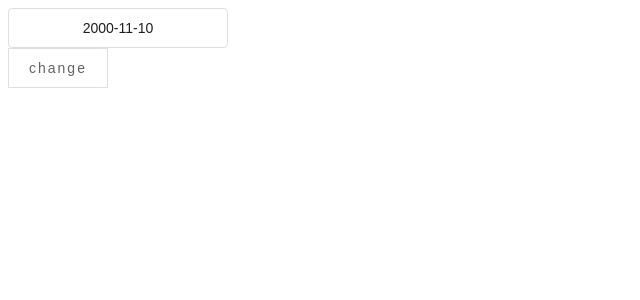
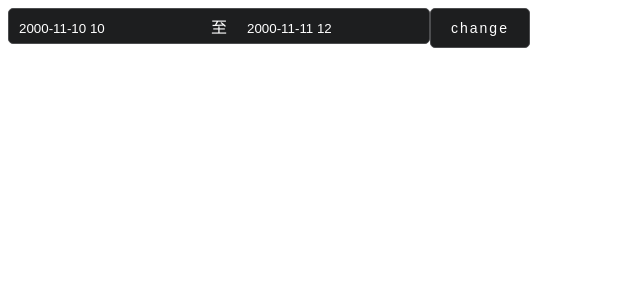
Before and after one commit to register2019/calendar, a Vue app: page / in a window 1280 px wide. Shown: the top 300 px of the page, without its empty margins (0-640 px from the left). Built offline with nearby package versions, Linux system fonts and the light colour scheme.

Commit message:
feat: 更新测试文件及Btn修改圆角弧度

```diff
--- a/packages/components/Button/index.vue
+++ b/packages/components/Button/index.vue
@@ -45,6 +45,7 @@ if (props.size === "small") {
 	padding: v-bind(dynamicPadding);
 	font-size: v-bind(dynamicFontSize);
 	letter-spacing: 2px;
+	border-radius: 5px;
 	&.btn-default {
 		&-light {
 			color: var(--base-font-color);
--- a/src/App.vue
+++ b/src/App.vue
@@ -1,43 +1,62 @@
 <template>
-	<DefaultCalendar
-		v-model="defaultValue"
-		type="Date"
-		:theme="themeGlobal"
-		:i18n="i18nGlobal"
-		:pickerOptions="pickerOptions"
-		@onClick="getSelectedDate"
-	/>
-	<DefaultButton @click="changeLang">change</DefaultButton>
+	<div>
+		<DefaultCalendar
+			v-model="selectedTimeRange"
+			@onClick="getSelectedTimeRange"
+			:pickerOptions="pickerOptions"
+			timeType="Select"
+			format="yyyy-MM-DD HH"
+			pickerFormat="HH:mm"
+			:i18n="i18nGlobal"
+			:theme="themeGlobal"
+			type="DateTimePicker"
+			:selectOptions="selectOptions"
+			:disabledDate="disabledDate"
+		/>
+		<DefaultButton @click="changeLang">change</DefaultButton>
+	</div>
 </template>
 
 <script lang="ts" setup>
 import { ref, reactive, watch, computed } from "vue";
-import i18n from "./locale";
-const defaultValue = ref(new Date(2000, 10, 10));
-const pickerOptions = [
-	{
-		text: "今天",
-		value: () => new Date().getTime(),
-	},
-	{
-		text: "昨天",
-		value: () => new Date().getTime() - 3600 * 1000 * 24,
-	},
-	{
-		text: "一周前",
-		value: () => new Date().getTime() - 3600 * 1000 * 24 * 7,
-	},
-];
-const themeGlobal = ref("light");
+import i18n, { t } from "./locale";
+
 const i18nGlobal = ref("zh");
+const themeGlobal = ref("dark");
 const changeLang = () => {
 	themeGlobal.value = themeGlobal.value === "dark" ? "light" : "dark";
 
 	i18nGlobal.value = i18nGlobal.value === "zh" ? "en" : "zh";
 	i18n.global.locale = i18nGlobal.value === "zh" ? "zh" : "en";
 };
-const getSelectedDate = (val: number) => {
+
+const selectedTimeRange = ref<[Date, Date]>([
+	new Date(2000, 10, 10, 10, 14),
+	new Date(2000, 10, 11, 12, 24),
+]);
+// const selectedTimeRange = ref<Date[]>([]);
+const pickerOptions = [
+	{
+		text: "最近一周",
+		value: () => {
+			const end = new Date().getTime();
+			const start = new Date().getTime() - 3600 * 1000 * 24 * 7;
+
+			return [start, end];
+		},
+	},
+];
+const selectOptions = {
+	start: "08:30",
+	step: "00:15",
+	end: "18:30",
+};
+const getSelectedTimeRange = (val: number[]) => {
 	console.log(val);
+};
+const disabledDate = {
+	type: "today",
+	range: "2022-11-06 00:00:00",
 };
 </script>
 
```
Also changed, not shown: src/temp/test-date.vue (+11 -0 lines).
